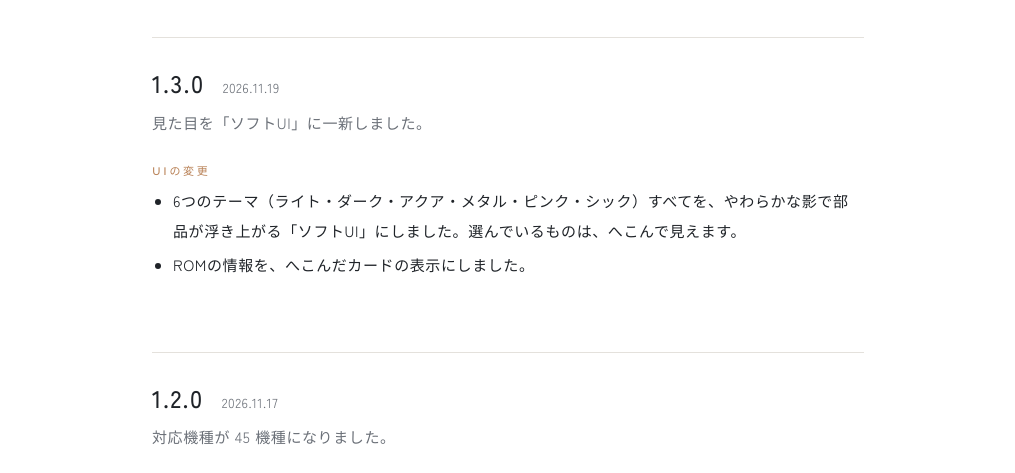
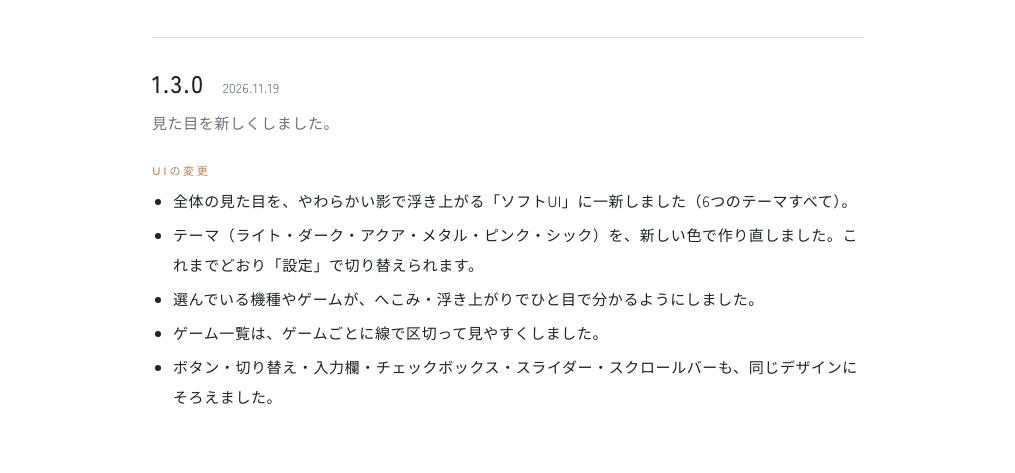
Before and after one commit to jpemu-project/jpemu-project.github.io, a plain HTML site: page releases/index.html in a window 1280 px wide. Shown: the part 321-794 px from the top of the page, without its empty margins (132-1147 px from the left). Drawn offline with nearby package versions, Linux system fonts and the light colour scheme.

Commit message:
ダウンロード欄の版表記を 1.3.0（2026.11.19）にし、リリースノートの 1.3.0 を公開された説明に合わせる
Co-Authored-By: Claude Sonnet 5.5 <noreply@anthropic.com>

```diff
--- a/releases/index.html
+++ b/releases/index.html
@@ -49,11 +49,14 @@
 
   <section class="ver" id="v1-3-0">
     <h2>1.3.0 <small>2026.11.19</small></h2>
-    <p class="sum">見た目を「ソフトUI」に一新しました。</p>
+    <p class="sum">見た目を新しくしました。</p>
     <h3>UIの変更</h3>
     <ul>
-      <li>6つのテーマ（ライト・ダーク・アクア・メタル・ピンク・シック）すべてを、やわらかな影で部品が浮き上がる「ソフトUI」にしました。選んでいるものは、へこんで見えます。</li>
-      <li>ROMの情報を、へこんだカードの表示にしました。</li>
+      <li>全体の見た目を、やわらかい影で浮き上がる「ソフトUI」に一新しました（6つのテーマすべて）。</li>
+      <li>テーマ（ライト・ダーク・アクア・メタル・ピンク・シック）を、新しい色で作り直しました。これまでどおり「設定」で切り替えられます。</li>
+      <li>選んでいる機種やゲームが、へこみ・浮き上がりでひと目で分かるようにしました。</li>
+      <li>ゲーム一覧は、ゲームごとに線で区切って見やすくしました。</li>
+      <li>ボタン・切り替え・入力欄・チェックボックス・スライダー・スクロールバーも、同じデザインにそろえました。</li>
     </ul>
   </section>
 
```
Also changed, not shown: en/releases/index.html (+6 -3 lines), index.html (+1 -1 lines).
